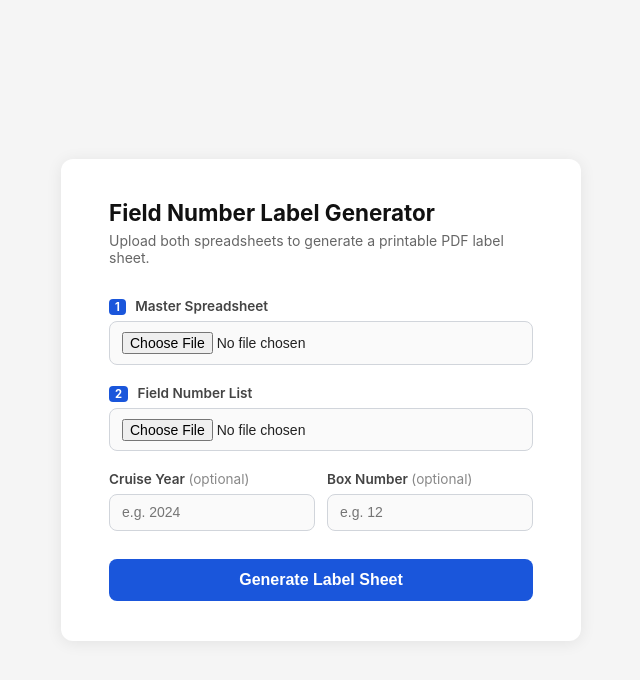
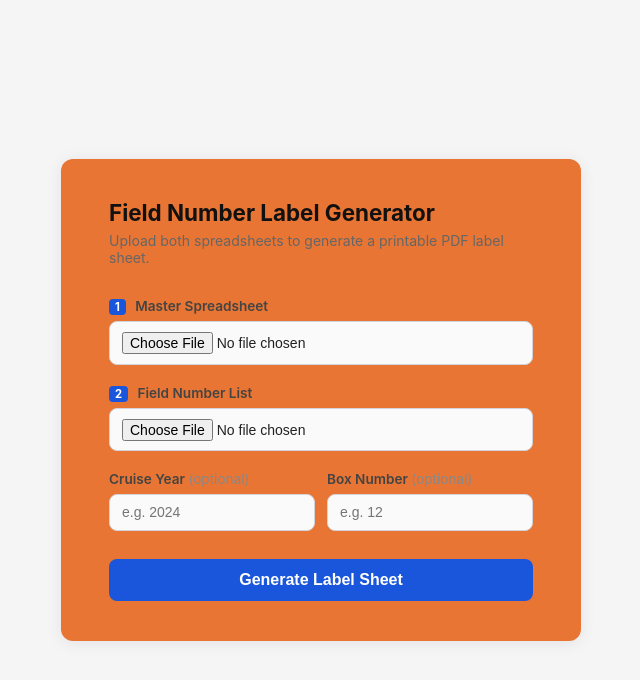
Before and after one commit to emdelekta/Temporary-Label-Generator, a Flask app: page / in a window 1280 px wide. Shown: the top 680 px of the page, without its empty margins (319-959 px from the left). Run offline with Flask 3, Linux system fonts and the light colour scheme.

Commit message:
Change main background color to #E87533

```diff
--- a/templates/index.html
+++ b/templates/index.html
@@ -19,7 +19,7 @@
     }
 
     main {
-      background: #fff;
+      background: #E87533;
       border-radius: 12px;
       box-shadow: 0 2px 16px rgba(0,0,0,0.08);
       padding: 2.5rem 3rem;
```
